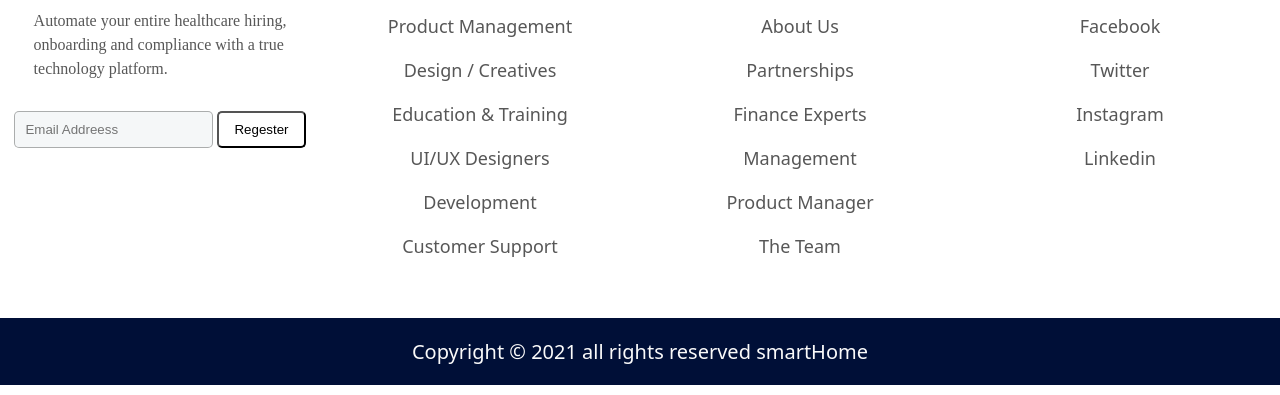
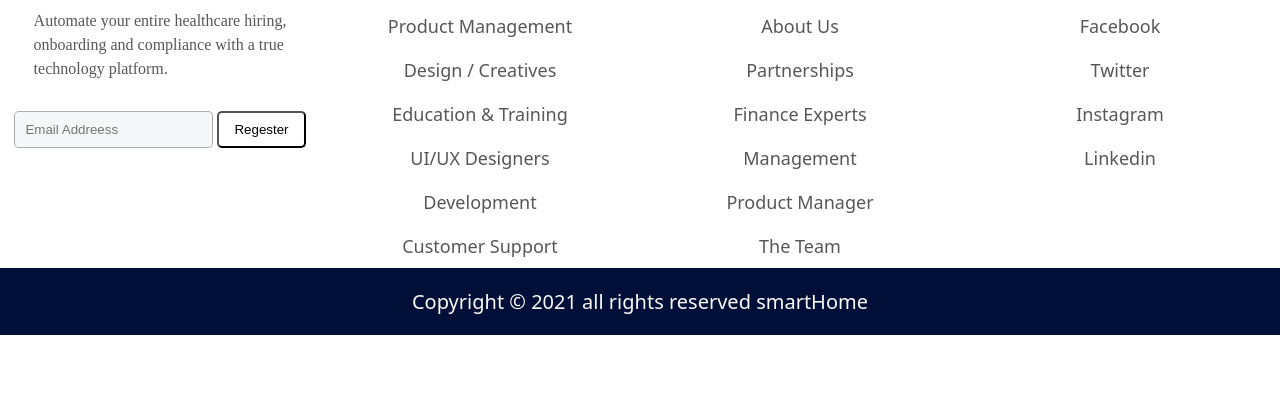
Before and after one commit to Mhboolor/SmartHome, a plain HTML site: page index.html in a window 1280 px wide. Shown: the part 6758-7153 px from the top of the page. After the commit the page ends 7103 px from the top, so only its background shows below. Drawn offline with Linux system fonts and the light colour scheme.

Commit message:
remove copyright margin

```diff
--- a/css/style.css
+++ b/css/style.css
@@ -506,7 +506,7 @@ a{
     text-align: center;
     font-size: 20px;
     font-weight: 400;
-    margin: 50px 0 10px;
+    margin: 0px 0 10px;
     padding: 20px;
     color: var(--white-color);
 }
```
